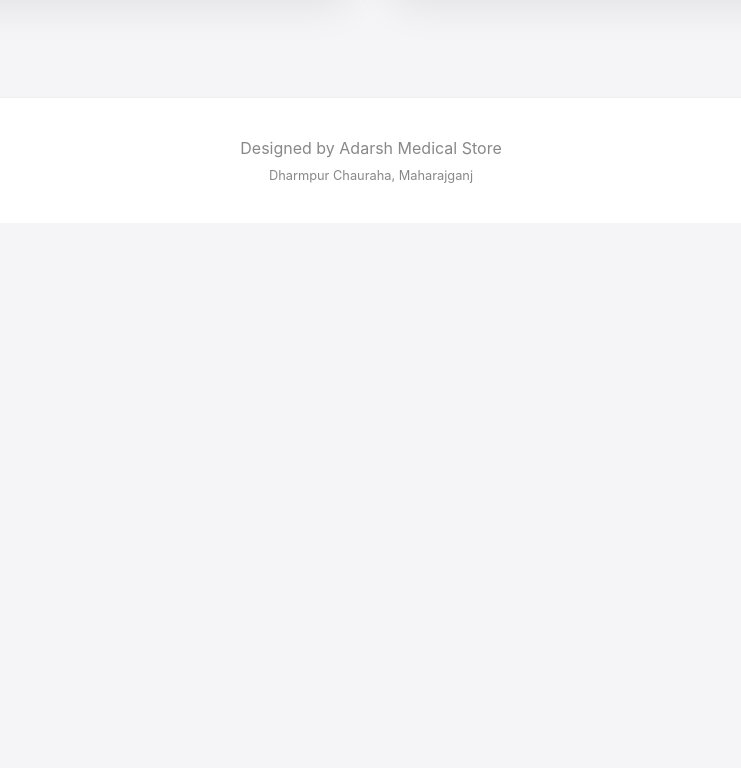
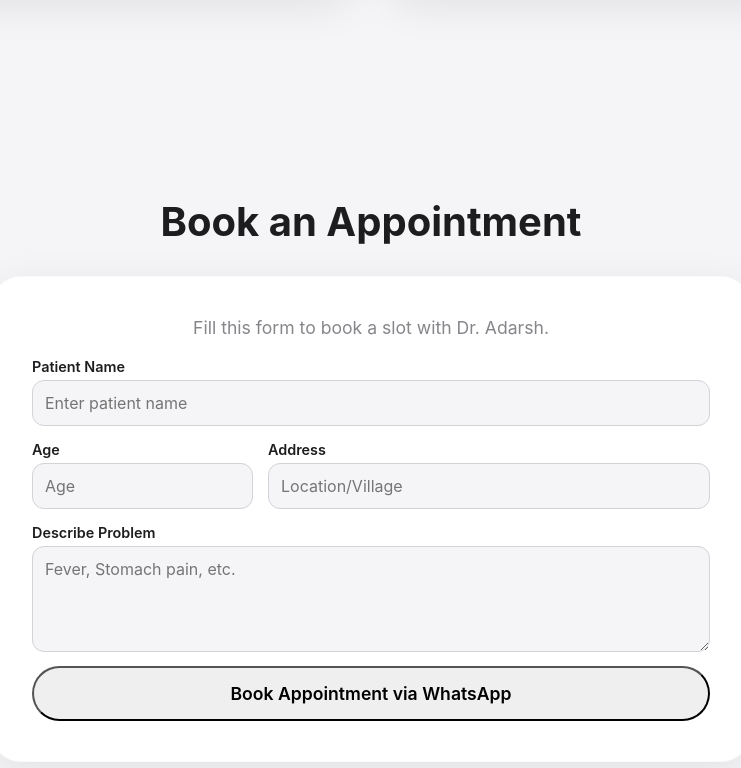
Before and after one commit to 9453983879/Adarsh-Clinic-Pharmacy-, a plain HTML site: page index.html in a window 1280 px wide. Shown: the part 1352-2120 px from the top of the page, without its empty margins (269-1010 px from the left). Before the commit the page ends 1575 px from the top, so only its background shows below. Drawn offline with Linux system fonts and the light colour scheme.

Commit message:
Implement appointment booking form and functionality
Added a form for booking appointments with patient details and integrated WhatsApp messaging functionality.

```diff
--- a/index.html
+++ b/index.html
@@ -177,6 +177,38 @@
             .hero-image { order: -1; } /* Image on top in mobile */
             .hero { padding-top: 120px; }
         }
+        /* ... पुराना CSS कोड यहाँ होगा ... */
+
+        /* ⚠ यहाँ पेस्ट करें (style बंद होने से पहले) */
+
+        /* --- FORM STYLING --- */
+        .form-label {
+            font-size: 0.9rem;
+            font-weight: 600;
+            color: #1d1d1f;
+            margin-bottom: 5px;
+            display: block;
+            margin-top: 15px;
+        }
+
+        .form-input {
+            width: 100%;
+            padding: 12px;
+            border-radius: 12px;
+            border: 1px solid #d2d2d7;
+            background: #f5f5f7;
+            font-size: 1rem;
+            outline: none;
+            transition: 0.3s;
+        }
+
+        .form-input:focus {
+            border-color: #0071E3;
+            background: #fff;
+            box-shadow: 0 0 0 4px rgba(0,113,227, 0.1);
+        }
+
+    </style>
     </style>
 </head>
 <body>
@@ -233,7 +265,34 @@
         </div>
 
     </div>
+<section id="appointment" style="padding: 50px 20px; max-width: 800px; margin: 0 auto;">
+        <h2 class="section-title">Book an Appointment</h2>
 
+        <div class="card" style="text-align: left;">
+            <p style="margin-bottom: 20px; text-align: center;">Fill this form to book a slot with Dr. Adarsh.</p>
+
+            <label class="form-label">Patient Name</label>
+            <input type="text" id="pName" class="form-input" placeholder="Enter patient name">
+
+            <div style="display: flex; gap: 15px;">
+                <div style="flex: 1;">
+                    <label class="form-label">Age</label>
+                    <input type="number" id="pAge" class="form-input" placeholder="Age">
+                </div>
+                <div style="flex: 2;">
+                    <label class="form-label">Address</label>
+                    <input type="text" id="pAddress" class="form-input" placeholder="Location/Village">
+                </div>
+            </div>
+
+            <label class="form-label">Describe Problem</label>
+            <textarea id="pProblem" class="form-input" rows="4" placeholder="Fever, Stomach pain, etc."></textarea>
+
+            <button onclick="bookAppointment()" class="btn" style="width: 100%; margin-top: 10px; cursor: pointer;">
+                Book Appointment via WhatsApp
+            </button>
+        </div>
+    </section>
     <footer style="text-align:center; padding:40px; background:#fff; border-top:1px solid #eee; color:#888;">
         <p>Designed by Adarsh Medical Store</p>
         <p style="font-size:0.8rem; margin-top:10px;">Dharmpur Chauraha, Maharajganj</p>
@@ -256,6 +315,37 @@
         const url = "https://wa.me/" + phoneNumber + "?text=" + encodeURIComponent(msg);
         window.open(url, '_blank');
     }
+        /* ... पुराने फंक्शन यहाँ होंगे ... */
+
+    function consultDoctor() {
+       /* ... पुराना कोड ... */
+    }
+
+    // ⚠ यहाँ पेस्ट करें (Script बंद होने से पहले)
+
+    function bookAppointment() {
+        var name = document.getElementById("pName").value;
+        var age = document.getElementById("pAge").value;
+        var address = document.getElementById("pAddress").value;
+        var problem = document.getElementById("pProblem").value;
+
+        if(name === "" || problem === "") {
+            alert("Please enter Patient Name and Problem.");
+            return;
+        }
+
+        var msg = "🏥 New Appointment Request \n\n" +
+                  "👤 Name: " + name + "\n" +
+                  "🎂 Age: " + age + "\n" +
+                  "📍 Address: " + address + "\n" +
+                  "📝 Problem: " + problem;
+
+        const url = "https://wa.me/" + phoneNumber + "?text=" + encodeURIComponent(msg);
+        window.open(url, '_blank');
+    }
+
+    </script>
+</body>
 </script>
 
 </body>
```
